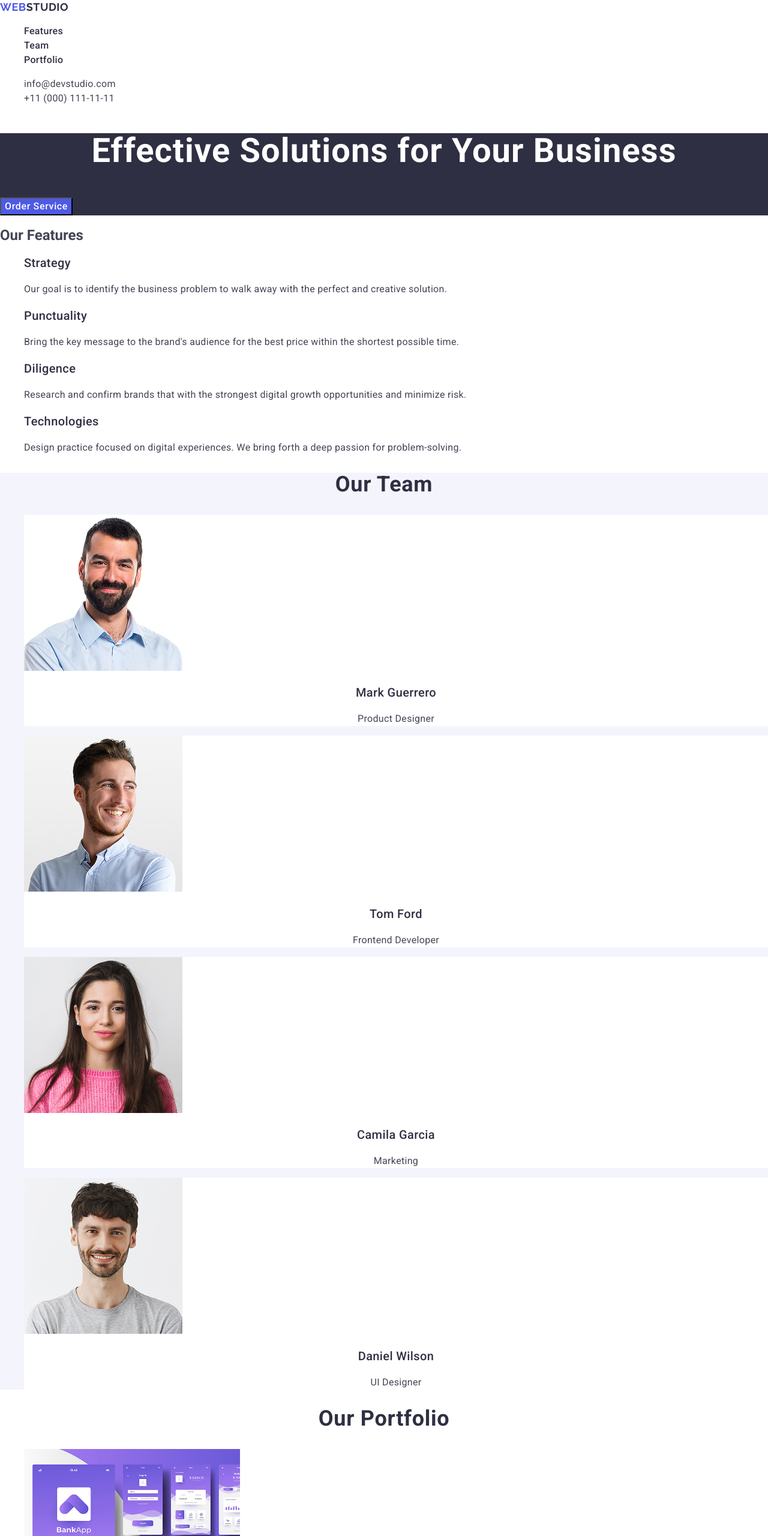
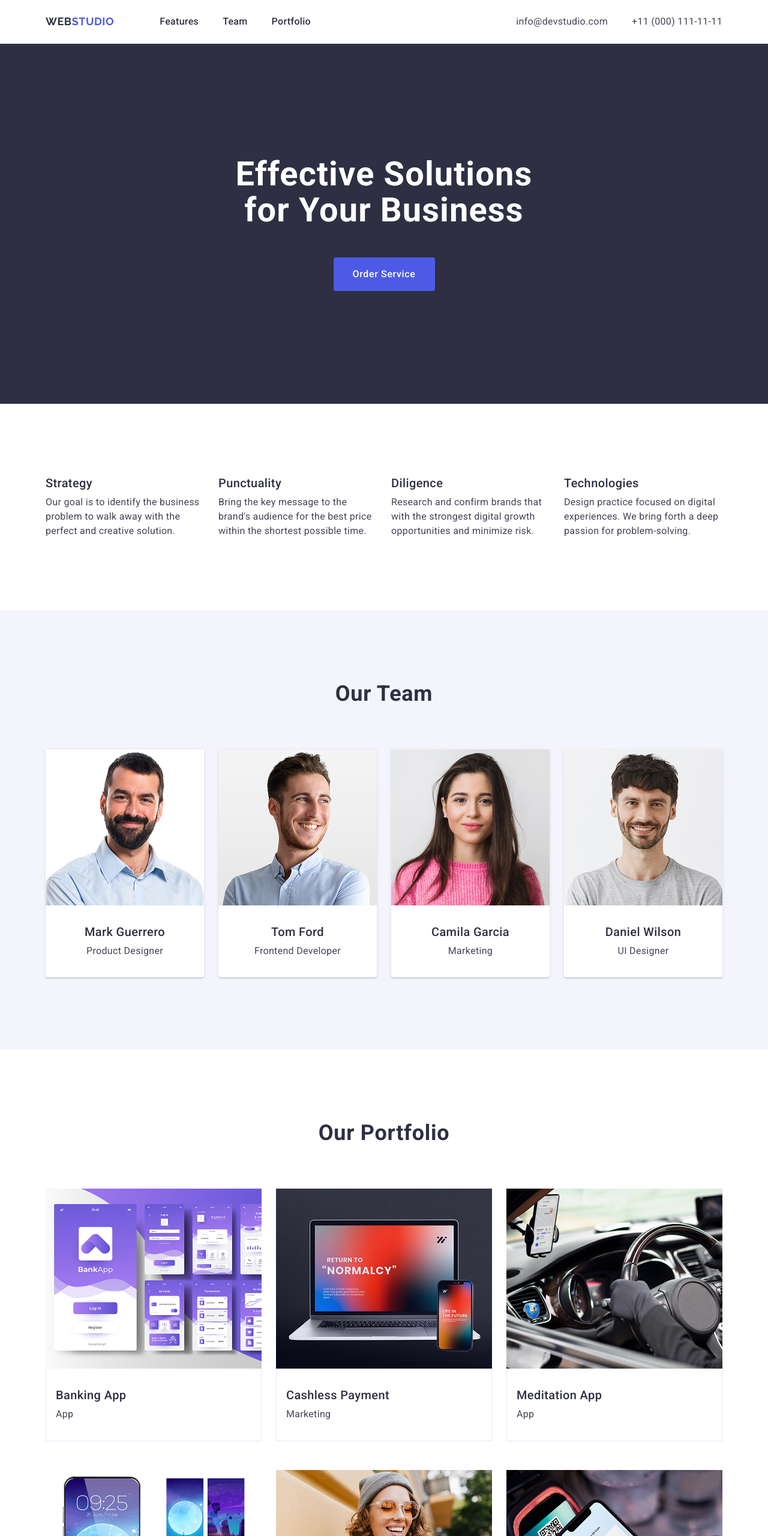
Before and after one commit to denysprontsevych/goit-markup-hw-03, a plain HTML site: page index.html in a window 1280 px wide. Shown: the top 2560 px of the page at 60% size. Drawn offline with nearby package versions, Linux system fonts and the light colour scheme.

Commit message:
Initial commit

```diff
--- a/css/common.css
+++ b/css/common.css
@@ -4,15 +4,53 @@ body {
   background-color: #ffffff;
 }
 
+h1,
+h2,
+h3,
+h4,
+h5,
+h6,
+p {
+  margin-top: 0;
+  margin-bottom: 0;
+}
+
 ul,
 ol {
+  margin-top: 0;
+  margin-bottom: 0;
+  padding-left: 0;
   list-style-type: none;
 }
 
 a {
   text-decoration: none;
+  color: inherit;
 }
 
-button {
-  cursor: pointer;
+img {
+  display: block;
+  max-width: 100%;
+  height: auto;
 }
+
+.container {
+  width: 1158px;
+  padding-left: 15px;
+  padding-right: 15px;
+  margin-left: auto;
+  margin-right: auto;
+}
+
+.visually-hidden {
+  position: absolute;
+  width: 1px;
+  height: 1px;
+  margin: -1px;
+  border: 0;
+  padding: 0;
+  white-space: nowrap;
+  clip-path: inset(100%);
+  clip: rect(0 0 0 0);
+  overflow: hidden;
+}
--- a/css/features.css
+++ b/css/features.css
@@ -1,14 +1,28 @@
+.features {
+  padding-top: 120px;
+  padding-bottom: 120px;
+}
+
+.features-list {
+  display: flex;
+  gap: 24px;
+}
+
+.features-item {
+  width: calc((100% - 3 * 24px) / 4);
+}
+
 .features-subtitle {
   font-weight: 500;
   font-size: 20px;
   line-height: 1.2;
   letter-spacing: 0.02em;
   color: #2e2f42;
+  margin-bottom: 8px;
 }
 
 .features-text {
   font-size: 16px;
   line-height: 1.5;
   letter-spacing: 0.02em;
-  color: #434455;
 }
--- a/css/header.css
+++ b/css/header.css
@@ -1,18 +1,41 @@
+.header {
+  border-bottom: 1px solid #e7e9fc;
+}
+
+.header-container {
+  display: flex;
+  align-items: center;
+}
+
+.header-navigation {
+  display: flex;
+  align-items: center;
+}
+
 .logo {
   font-family: 'Raleway', sans-serif;
   font-weight: 700;
   font-size: 18px;
-  line-height: 1.33;
+  line-height: 1.17;
   letter-spacing: 0.03em;
   text-transform: uppercase;
+  color: #4d5ae5;
+  margin-right: 76px;
+}
+
+.logo-accent {
   color: #2e2f42;
 }
 
-.logo-accent {
-  color: #4d5ae5;
+.nav-list {
+  display: flex;
+  gap: 40px;
 }
 
 .nav-link {
+  display: block;
+  padding-top: 24px;
+  padding-bottom: 24px;
   font-weight: 500;
   font-size: 16px;
   line-height: 1.5;
@@ -20,23 +43,22 @@
   color: #2e2f42;
 }
 
-.nav-link:hover,
-.nav-link:focus {
-  color: #404bbf;
+.address {
+  font-style: normal;
+  margin-left: auto;
 }
 
-.address {
-  font-style: normal;
+.address-list {
+  display: flex;
+  gap: 40px;
 }
 
 .address-link {
+  display: block;
+  padding-top: 24px;
+  padding-bottom: 24px;
   font-size: 16px;
   line-height: 1.5;
   letter-spacing: 0.02em;
   color: #434455;
 }
-
-.address-link:hover,
-.address-link:focus {
-  color: #404bbf;
-}
--- a/css/hero.css
+++ b/css/hero.css
@@ -1,26 +1,34 @@
 .hero {
   background-color: #2e2f42;
+  padding-top: 188px;
+  padding-bottom: 188px;
+  text-align: center;
 }
 
 .hero-title {
   font-size: 56px;
   line-height: 1.07;
   letter-spacing: 0.02em;
-  text-align: center;
   color: #ffffff;
+  max-width: 496px;
+  margin-left: auto;
+  margin-right: auto;
+  margin-bottom: 48px;
 }
 
 .hero-btn {
   background-color: #4d5ae5;
-  font-family: 'Roboto', sans-serif;
+  font-family: inherit;
   font-weight: 500;
   font-size: 16px;
   line-height: 1.5;
   letter-spacing: 0.04em;
   color: #ffffff;
+  cursor: pointer;
+  min-width: 169px;
+  height: 56px;
+  border: none;
+  border-radius: 4px;
+  display: block;
+  margin: 0 auto;
 }
-
-.hero-btn:hover,
-.hero-btn:focus {
-  background-color: #404bbf;
-}
--- a/css/portfolio.css
+++ b/css/portfolio.css
@@ -1,10 +1,34 @@
+.portfolio {
+  padding-top: 120px;
+  padding-bottom: 120px;
+}
+
 .portfolio-title {
   font-size: 36px;
   line-height: 1.11;
+  text-align: center;
   letter-spacing: 0.02em;
   text-transform: capitalize;
-  text-align: center;
   color: #2e2f42;
+  margin-bottom: 72px;
+}
+
+.portfolio-list {
+  display: flex;
+  flex-wrap: wrap;
+  column-gap: 24px;
+  row-gap: 48px;
+}
+
+.portfolio-item {
+  width: calc((100% - 2 * 24px) / 3);
+  background-color: #ffffff;
+}
+
+.portfolio-card-content {
+  padding: 32px 16px;
+  border: 1px solid #e7e9fc;
+  border-top: none;
 }
 
 .portfolio-subtitle {
@@ -13,11 +37,11 @@
   line-height: 1.2;
   letter-spacing: 0.02em;
   color: #2e2f42;
+  margin-bottom: 8px;
 }
 
 .portfolio-text {
   font-size: 16px;
   line-height: 1.5;
   letter-spacing: 0.02em;
-  color: #434455;
 }
--- a/css/team.css
+++ b/css/team.css
@@ -1,18 +1,37 @@
 .team {
   background-color: #f4f4fd;
+  padding-top: 120px;
+  padding-bottom: 120px;
 }
 
 .team-title {
   font-size: 36px;
   line-height: 1.11;
+  text-align: center;
   letter-spacing: 0.02em;
   text-transform: capitalize;
-  text-align: center;
   color: #2e2f42;
+  margin-bottom: 72px;
+}
+
+.team-list {
+  display: flex;
+  gap: 24px;
 }
 
 .team-item {
   background-color: #ffffff;
+  width: calc((100% - 3 * 24px) / 4);
+  border-radius: 0px 0px 4px 4px;
+  box-shadow:
+    0px 1px 6px rgba(46, 47, 66, 0.08),
+    0px 1px 1px rgba(46, 47, 66, 0.16),
+    0px 2px 1px rgba(46, 47, 66, 0.08);
+}
+
+.team-card-content {
+  padding: 32px 0;
+  text-align: center;
 }
 
 .team-subtitle {
@@ -20,14 +39,12 @@
   font-size: 20px;
   line-height: 1.2;
   letter-spacing: 0.02em;
-  text-align: center;
   color: #2e2f42;
+  margin-bottom: 8px;
 }
 
 .team-text {
   font-size: 16px;
   line-height: 1.5;
   letter-spacing: 0.02em;
-  text-align: center;
-  color: #434455;
 }
--- a/index.html
+++ b/index.html
@@ -21,6 +21,7 @@
   </head>
   <body>
     <header id="header" class="header">
+      <div class="container header-container">
         <a href="./index.html" class="logo"
           ><span class="logo-accent">Web</span>Studio</a
         >
@@ -52,22 +53,26 @@
             </li>
           </ul>
         </address>
+      </div>
     </header>
 
     <main>
       <section id="hero" class="hero">
+        <div class="container">
           <h1 class="hero-title">Effective Solutions for Your Business</h1>
           <button type="button" class="hero-btn">Order Service</button>
+        </div>
       </section>
 
       <section id="features" class="features">
-        <h2>Our Features</h2>
+        <div class="container">
+          <h2 class="visually-hidden">Our Features</h2>
           <ul class="features-list">
             <li class="features-item">
               <h3 class="features-subtitle">Strategy</h3>
               <p class="features-text">
-              Our goal is to identify the business problem to walk away with the
-              perfect and creative solution.
+                Our goal is to identify the business problem to walk away with
+                the perfect and creative solution.
               </p>
             </li>
             <li class="features-item">
@@ -80,8 +85,8 @@
             <li class="features-item">
               <h3 class="features-subtitle">Diligence</h3>
               <p class="features-text">
-              Research and confirm brands that with the strongest digital growth
-              opportunities and minimize risk.
+                Research and confirm brands that with the strongest digital
+                growth opportunities and minimize risk.
               </p>
             </li>
             <li class="features-item">
@@ -92,35 +97,67 @@
               </p>
             </li>
           </ul>
+        </div>
       </section>
 
       <section id="team" class="team">
+        <div class="container">
           <h2 class="team-title">Our Team</h2>
           <ul class="team-list">
             <li class="team-item">
-            <img src="./images/team-1.jpg" alt="Mark Guerrero" width="264" />
+              <img
+                src="./images/team-1.jpg"
+                alt="Mark Guerrero"
+                width="264"
+                height="260"
+              />
+              <div class="team-card-content">
                 <h3 class="team-subtitle">Mark Guerrero</h3>
                 <p class="team-text">Product Designer</p>
+              </div>
             </li>
             <li class="team-item">
-            <img src="./images/team-2.jpg" alt="Tom Ford" width="264" />
+              <img
+                src="./images/team-2.jpg"
+                alt="Tom Ford"
+                width="264"
+                height="260"
+              />
+              <div class="team-card-content">
                 <h3 class="team-subtitle">Tom Ford</h3>
                 <p class="team-text">Frontend Developer</p>
+              </div>
             </li>
             <li class="team-item">
-            <img src="./images/team-3.jpg" alt="Camila Garcia" width="264" />
+              <img
+                src="./images/team-3.jpg"
+                alt="Camila Garcia"
+                width="264"
+                height="260"
+              />
+              <div class="team-card-content">
                 <h3 class="team-subtitle">Camila Garcia</h3>
                 <p class="team-text">Marketing</p>
+              </div>
             </li>
             <li class="team-item">
-            <img src="./images/team-4.jpg" alt="Daniel Wilson" width="264" />
+              <img
+                src="./images/team-4.jpg"
+                alt="Daniel Wilson"
+                width="264"
+                height="260"
+              />
+              <div class="team-card-content">
                 <h3 class="team-subtitle">Daniel Wilson</h3>
                 <p class="team-text">UI Designer</p>
+              </div>
             </li>
           </ul>
+        </div>
       </section>
 
       <section id="portfolio" class="portfolio">
+        <div class="container">
           <h2 class="portfolio-title">Our Portfolio</h2>
           <ul class="portfolio-list">
             <li class="portfolio-item">
@@ -128,68 +165,89 @@
                 src="./images/portfolio-1.jpg"
                 alt="Banking App Interface"
                 width="360"
+                height="300"
               />
+              <div class="portfolio-card-content">
                 <h3 class="portfolio-subtitle">Banking App</h3>
                 <p class="portfolio-text">App</p>
+              </div>
             </li>
             <li class="portfolio-item">
               <img
                 src="./images/portfolio-2.jpg"
                 alt="Cashless Payment"
                 width="360"
+                height="300"
               />
+              <div class="portfolio-card-content">
                 <h3 class="portfolio-subtitle">Cashless Payment</h3>
                 <p class="portfolio-text">Marketing</p>
+              </div>
             </li>
             <li class="portfolio-item">
               <img
                 src="./images/portfolio-3.jpg"
                 alt="Meditation App"
                 width="360"
+                height="300"
               />
+              <div class="portfolio-card-content">
                 <h3 class="portfolio-subtitle">Meditation App</h3>
                 <p class="portfolio-text">App</p>
+              </div>
             </li>
             <li class="portfolio-item">
               <img
                 src="./images/portfolio-4.jpg"
                 alt="Taxi Service"
                 width="360"
+                height="300"
               />
+              <div class="portfolio-card-content">
                 <h3 class="portfolio-subtitle">Taxi Service</h3>
                 <p class="portfolio-text">Marketing</p>
+              </div>
             </li>
             <li class="portfolio-item">
               <img
                 src="./images/portfolio-5.jpg"
                 alt="Screen Illustrations"
                 width="360"
+                height="300"
               />
+              <div class="portfolio-card-content">
                 <h3 class="portfolio-subtitle">Screen Illustrations</h3>
                 <p class="portfolio-text">Design</p>
+              </div>
             </li>
             <li class="portfolio-item">
               <img
                 src="./images/portfolio-6.jpg"
                 alt="Online Courses"
                 width="360"
+                height="300"
               />
+              <div class="portfolio-card-content">
                 <h3 class="portfolio-subtitle">Online Courses</h3>
                 <p class="portfolio-text">Marketing</p>
+              </div>
             </li>
           </ul>
+        </div>
       </section>
     </main>
 
     <footer id="footer" class="footer">
-      <a href="./index.html" class="logo"
+      <div class="container">
+        <a href="./index.html" class="logo logo-footer-margin"
           ><span class="logo-accent">Web</span
           ><span class="logo-footer">Studio</span></a
         >
         <p class="footer-text">
-        Increase the flow of customers and sales for your business with digital
-        marketing & growth solutions.
+          Increase the flow of customers and sales for your business with
+          digital marketing & growth solutions.
         </p>
+      </div>
     </footer>
   </body>
 </html>
```
Also changed, not shown: css/footer.css (+13 -2 lines), css/main.css (+7 -7 lines). Lines whose indentation alone changed are shown as unchanged.
